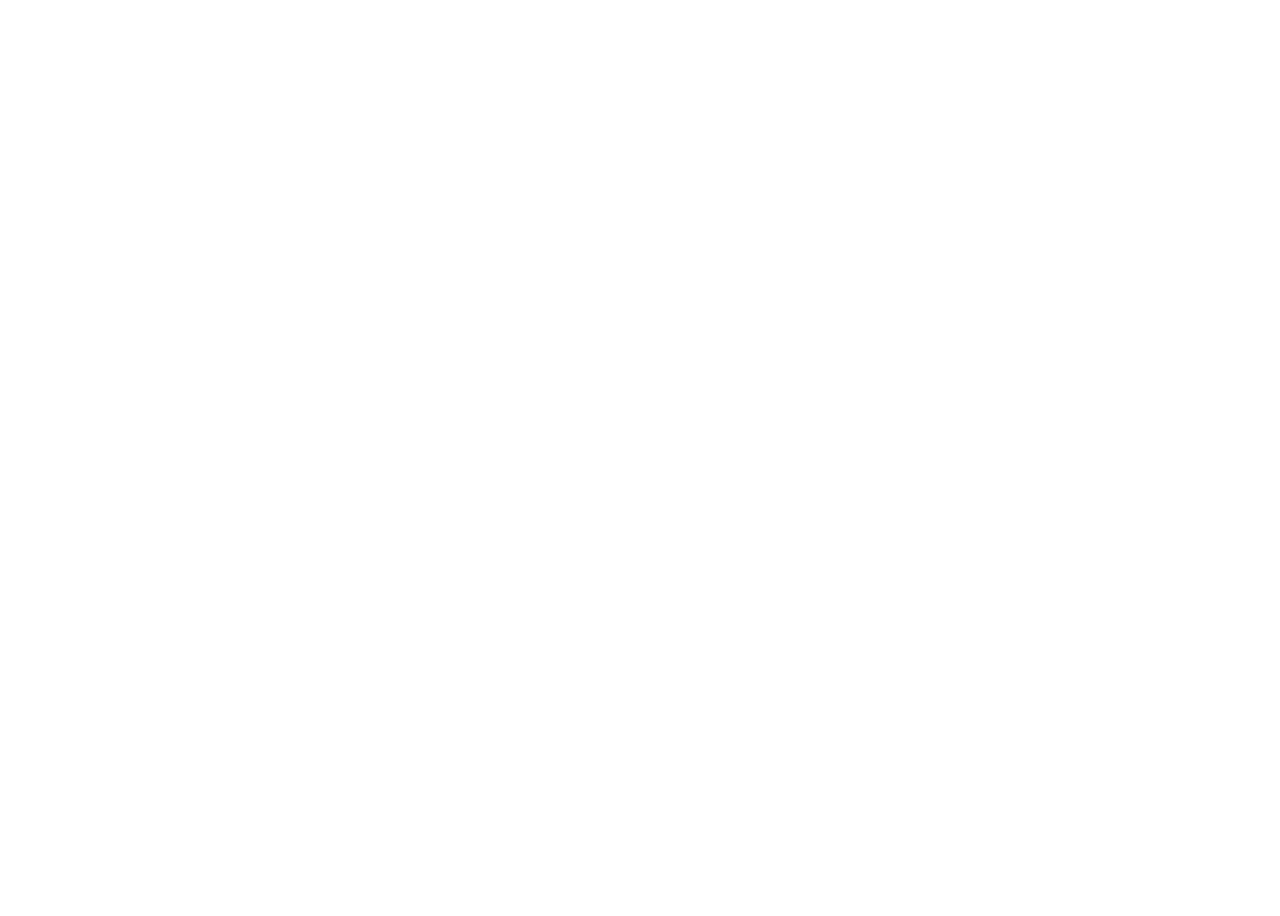
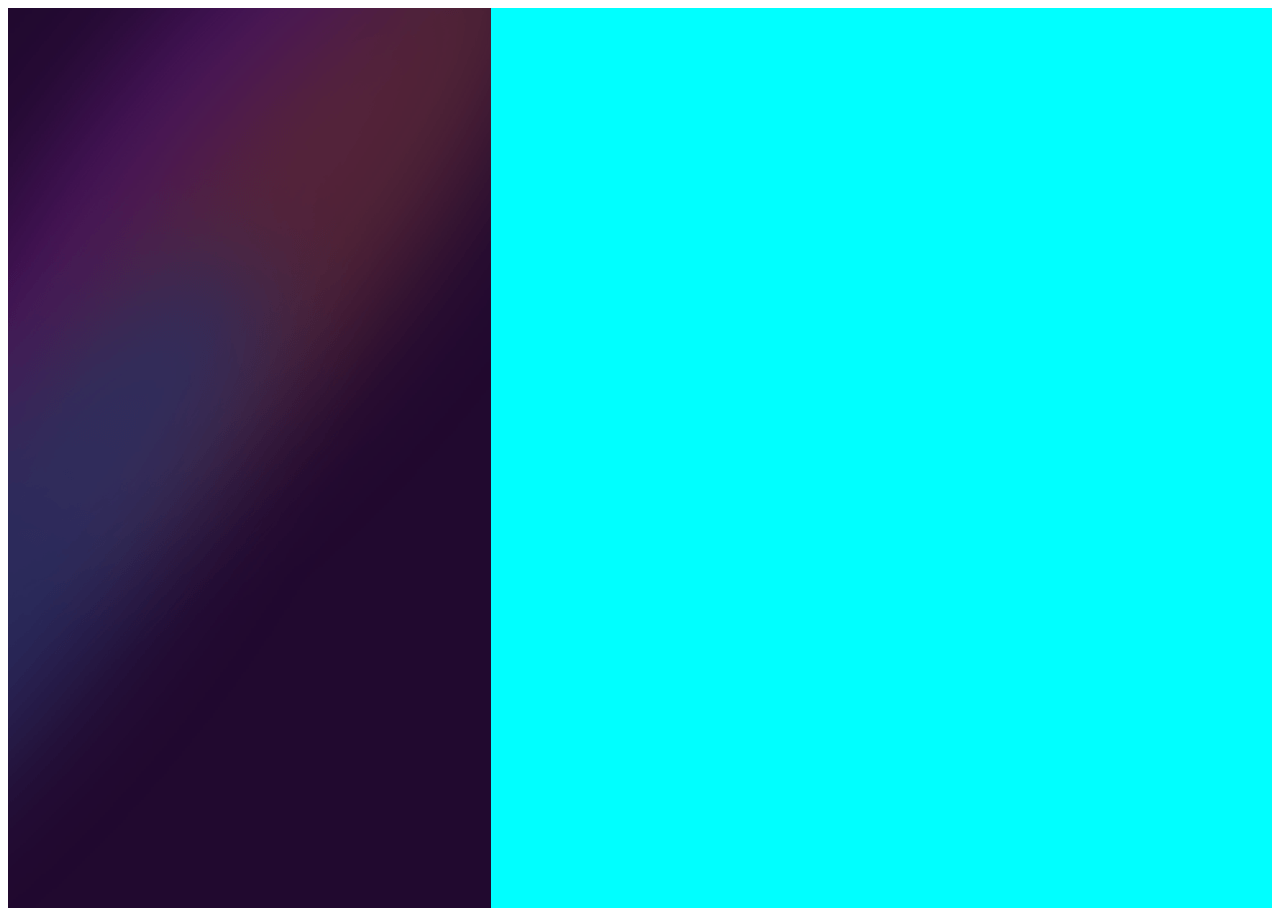
Before and after one commit to Manojgupta103/Interactive-card, a React (Vite) app: page / in a window 1280 px wide. Before the commit the page ends 800 px from the top, so only its background shows below. Built offline with nearby package versions, Linux system fonts and the light colour scheme.

Commit message:
chore: Add CSS classes and structure for image display

```diff
--- a/src/App.css
+++ b/src/App.css
@@ -1 +1,21 @@
-/*
+.box{
+  background-color: aqua;
+
+}
+.content{
+  display: flex;
+
+}
+.rdiv {
+  display: flex;
+  justify-content: center;
+  align-items: center;
+}
+
+.ldiv {
+  background-color: rgb(237, 39, 39);
+}
+.rdiv img {
+  max-width: 100%;
+  max-height: 100%;
+}
--- a/src/App.jsx
+++ b/src/App.jsx
@@ -6,9 +6,15 @@ function App() {
 
 
   return (
-    <>
-
-       </>
+    <div className='box'>
+    <div className='content'>
+    <div className='rdiv'>
+    <img src='./images/bg-main-desktop.png' alt='rimage'/>
+    </div>
+    <div className='ldiv'>
+    </div>
+    </div>
+      </div>
   )
 }
 
```
